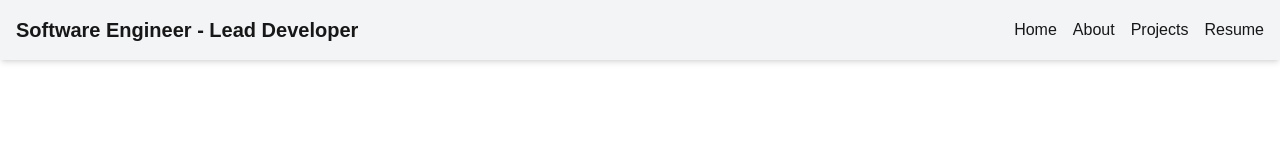
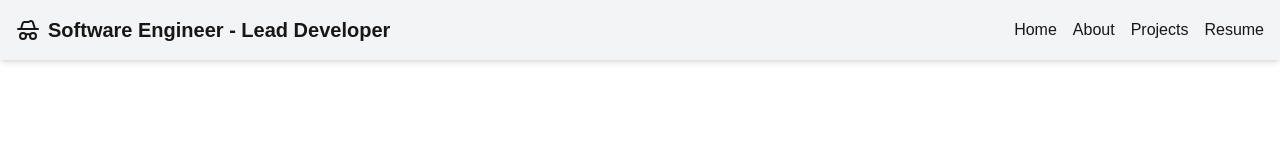
Before and after one commit to godbehere/professional-portfolio, a Next.js app: page / in a window 1280 px wide. Shown: the top 159 px of the page. Built offline with nearby package versions, Linux system fonts and the light colour scheme.

Commit message:
Updated site icon

```diff
--- a/src/components/Navbar.tsx
+++ b/src/components/Navbar.tsx
@@ -1,10 +1,14 @@
+import { HatGlasses } from 'lucide-react';
 import Link from 'next/link';
 
 export default function Navbar() {
     return (
         <nav className="bg-gray-100 dark:bg-gray-accent shadow-md">
             <div className="container mx-auto px-4 py-4 flex justify-between items-center">
-            <span className="text-xl font-bold">Software Engineer - Lead Developer</span>
+            <span className="text-xl font-bold flex items-center gap-2">
+                <HatGlasses className="w-6 h-6" />
+                Software Engineer - Lead Developer
+            </span>
             <div className="space-x-4">
                 <Link href="/">Home</Link>
                 <Link href="/about">About</Link>
```
Also changed, not shown: src/app/icon.svg (added).
